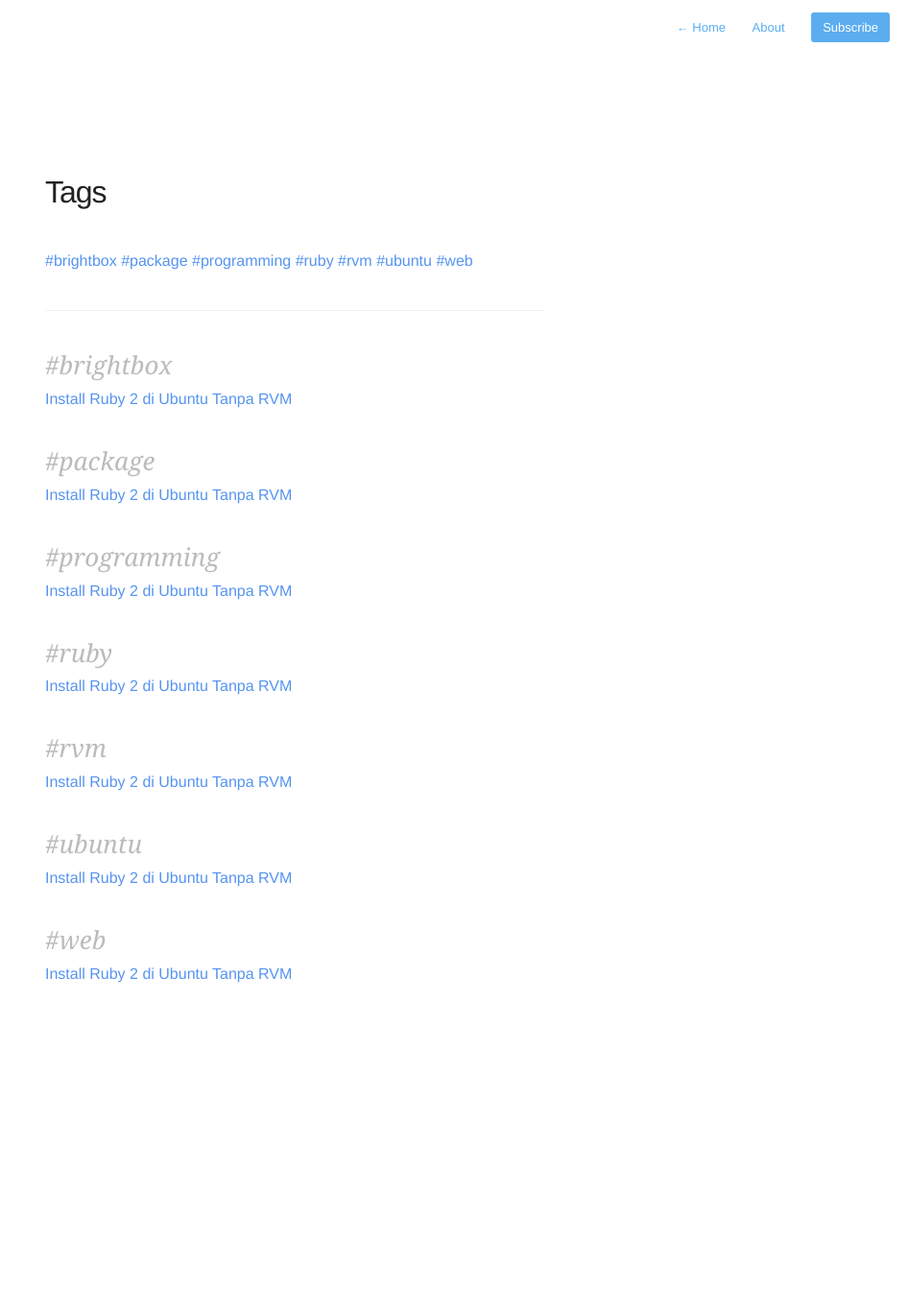
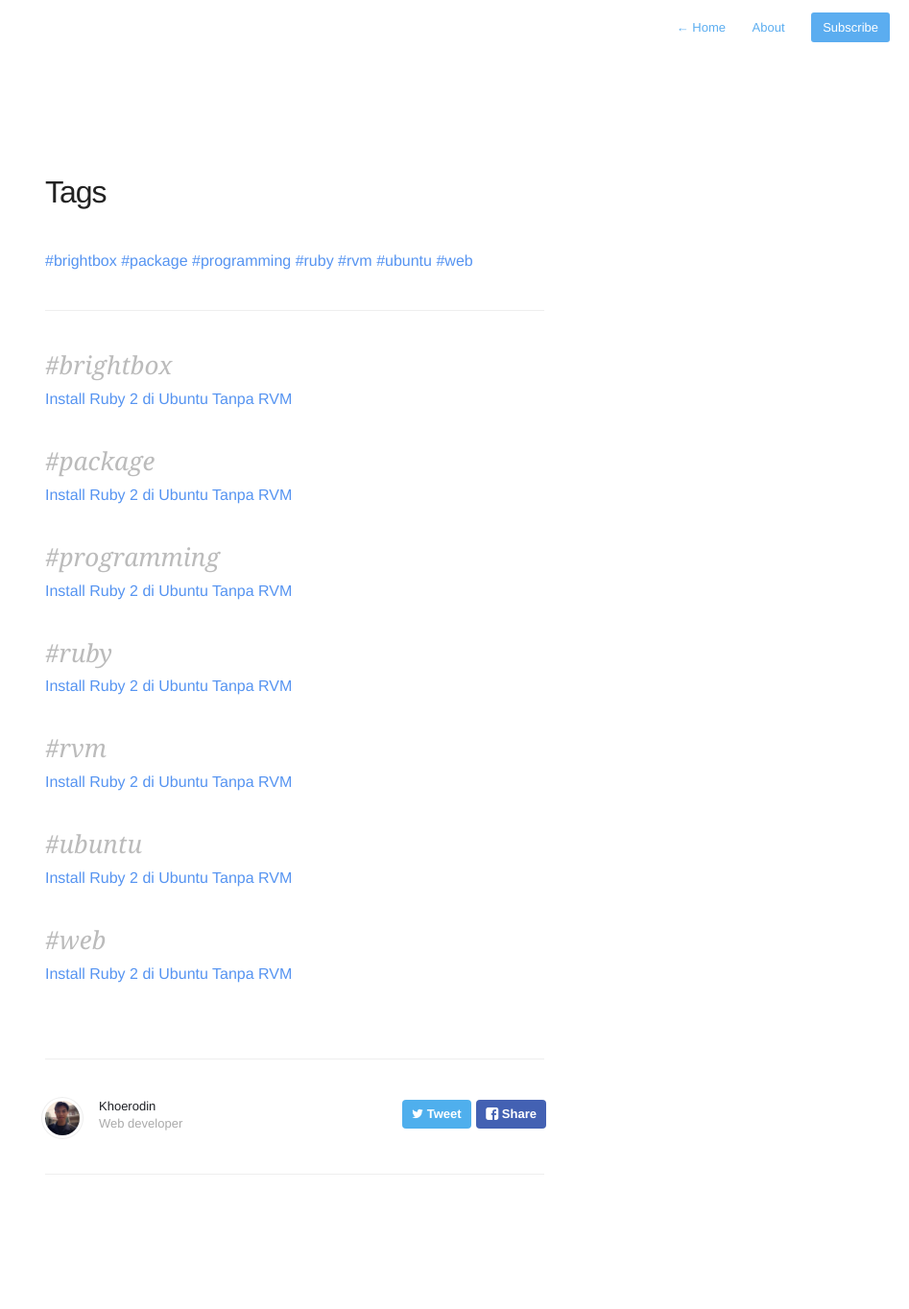
Before and after one commit to khoerodin/khoerodin.github.io, a Jekyll site: the page built from tag.md, in a window 1280 px wide. Shown: the whole page at 96% size, without its empty margins (333-1280 px from the left). Built offline with Jekyll 4.4.1, drawn with Linux system fonts in a browser that asks for light colours; nearby versions of some CDN libraries; before the commit the page ends 1163 px from its top, so only the background shows below that.

Commit message:
add footer to tag template

```diff
--- a/tag.md
+++ b/tag.md
@@ -40,3 +40,16 @@ to the `site_tags` variable. -->
     {% endunless %}{% endfor %}
   </div>
 </article>
+
+<footer id="post-meta" class="clearfix">
+    <a href="/about">
+        <img class="avatar" src="/assets/images/profile.png">
+        <div>
+            <span class="dark">Khoerodin</span>
+            <span>Web developer</span>
+        </div>
+    </a>
+    <section id="sharing">
+        {% include share.html %}
+    </section>
+</footer>
```
